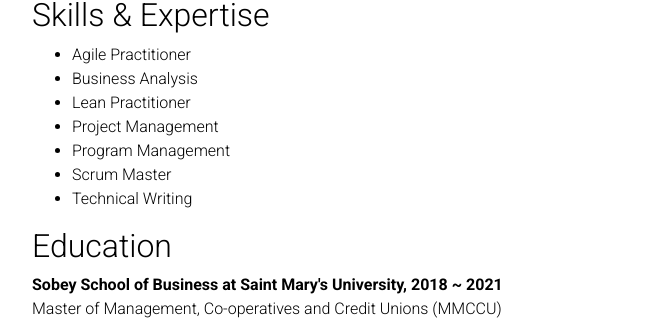
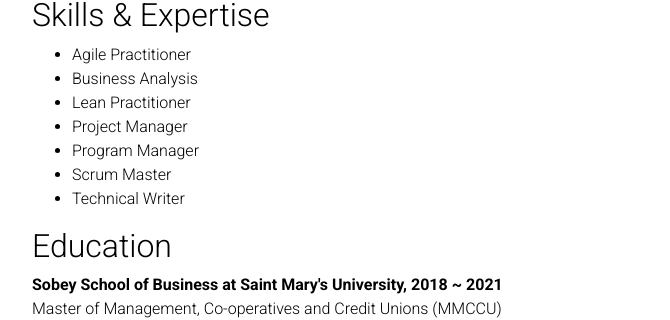
Before and after one commit to aejrussin/aejrussin, a Jekyll site: the page built from _pages/about.md, in a window 1280 px wide and 900 px high, scrolled down 598 px. Shown: the part 143-463 px from the top of the window, without its empty margins (223-893 px from the left). Built offline with Jekyll 4.4.1, drawn with Linux system fonts in a browser that asks for light colours; full-size pictures stand in for the smaller copies a plugin makes; comment, search, counter and statistics services are not loaded; a style sheet for code colours, icons or effects is not loaded.

Commit message:
Update about.md

```diff
--- a/_pages/about.md
+++ b/_pages/about.md
@@ -41,10 +41,10 @@ To contact me, please send an email to [aejrussin@gmail.com](mailto:aejrussin@gm
 - Agile Practitioner
 - Business Analysis
 - Lean Practitioner
-- Project Management
-- Program Management
+- Project Manager
+- Program Manager
 - Scrum Master
-- Technical Writing
+- Technical Writer
 
 ## Education
 
```
